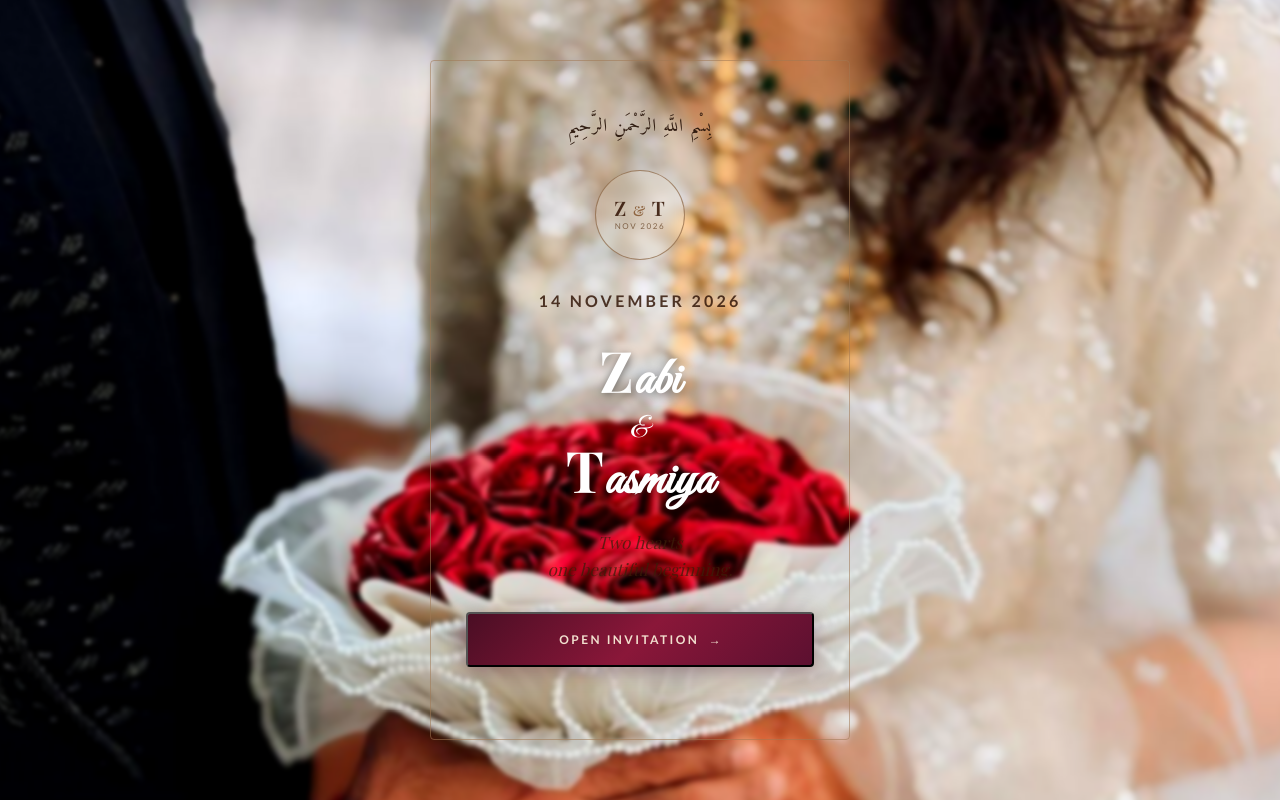
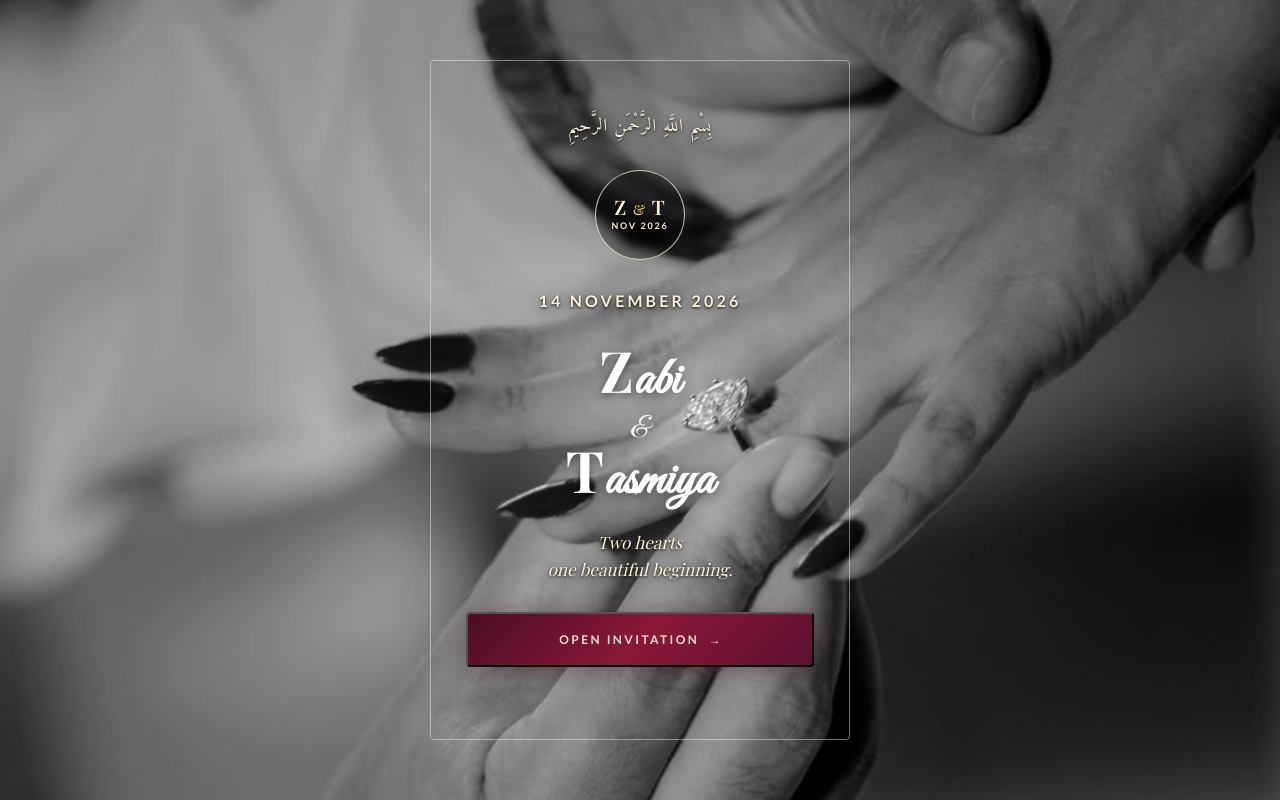
Before and after one commit to skenllp/zabi-tasmiya, a plain HTML site: page index.html in a window 1280 px wide. Drawn offline with nearby package versions, Linux system fonts and the light colour scheme; no server answers; a web font is replaced by a local one.

Commit message:
first commit

```diff
--- a/css/style.css
+++ b/css/style.css
@@ -3520,3 +3520,34 @@ footer {
   .hero-name-groom { margin-top: -12px; }
   .hero-bg-image img { object-position: 50% 42%; }
 }
+
+/* ── Gate: black-and-white ring photo — original gate treatment restored
+   (same filter, blur and clear overlay as the original site). Only the
+   focal point is set so the ring stays in view. */
+.gate-image img { object-position: 50% 36%; }
+
+/* Gate photo shown true-to-source: no blur, no brightness/contrast boost, no zoom-in crop */
+.gate-image img {
+  object-position: 50% 40%;
+  filter: none;
+  transform: none;
+  animation: none;
+}
+#gate.gate-closing .gate-image img { transform: scale(1.05); }
+
+/* Gate lettering: light cream so it is clearly visible on the dark photo */
+#gate .bp-top-label,
+#gate .bp-monogram-names,
+#gate .bp-monogram-date,
+#gate .bp-date,
+#gate .bp-subtitle {
+  color: #FFF3DA;
+  text-shadow: 0 1px 3px rgba(0,0,0,0.9), 0 2px 14px rgba(0,0,0,0.65);
+}
+#gate .bp-monogram-names em { color: #E8C56A; }
+#gate .bp-monogram-date { font-size: 9px; font-weight: 600; }
+#gate .bp-monogram {
+  border-color: rgba(255, 243, 218, 0.75);
+  background: rgba(0, 0, 0, 0.32);
+}
+#gate .bp-frame { border-color: rgba(255, 243, 218, 0.45); }
--- a/index.html
+++ b/index.html
@@ -71,7 +71,7 @@
   <!-- ===== OPENING GATE ===== -->
   <div id="gate">
     <div class="gate-image">
-      <img src="assets/images/couple.jpg" alt="Wedding invitation opening photograph" />
+      <img src="assets/images/gate-ring-bw.jpg" alt="Engagement ring being placed on Tasmiya's hand" />
     </div>
     <div class="gate-overlay"></div>
 
```
Also changed, not shown: assets/images/couple.jpg (deleted), assets/images/gate-ring-bw.jpg (added), 1 other file.
